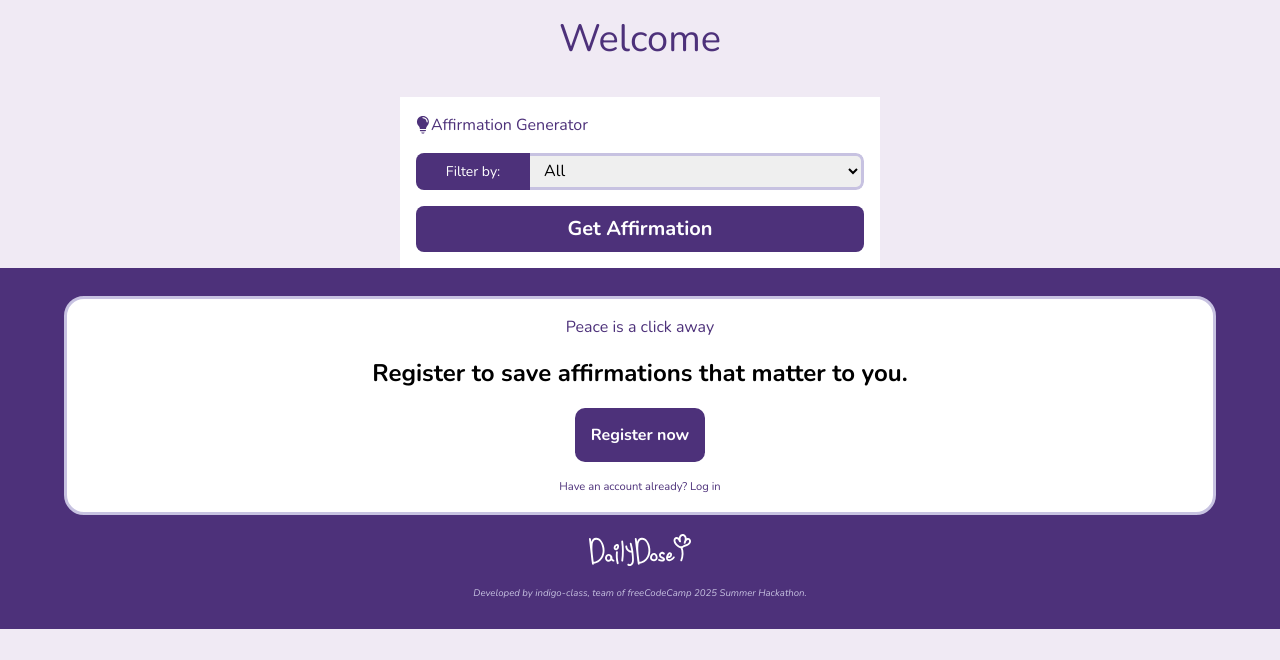
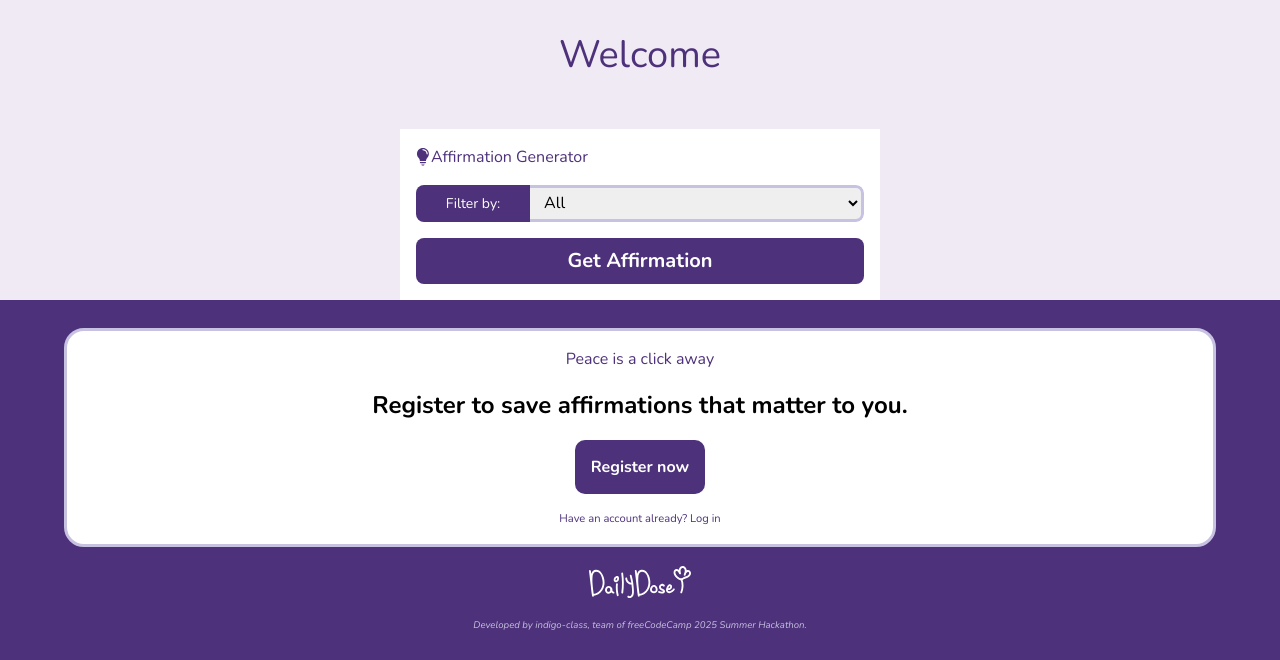
Before and after one commit to freeCodeCamp-2025-Summer-Hackathon/indigo-class, a Flask app: page / in a window 1280 px wide. Shown: the part 56-716 px from the top of the page. Run offline with Flask 3, Linux system fonts and the light colour scheme; data that the repository does not hold is empty.

Commit message:
style(home section): increase padding for home section

```diff
--- a/app/static/styles/pages/home.css
+++ b/app/static/styles/pages/home.css
@@ -1,5 +1,5 @@
 .home__section {
-  padding: 1em;
+  padding: 2em 1em;
 }
 
 .home__section h2 {
```
